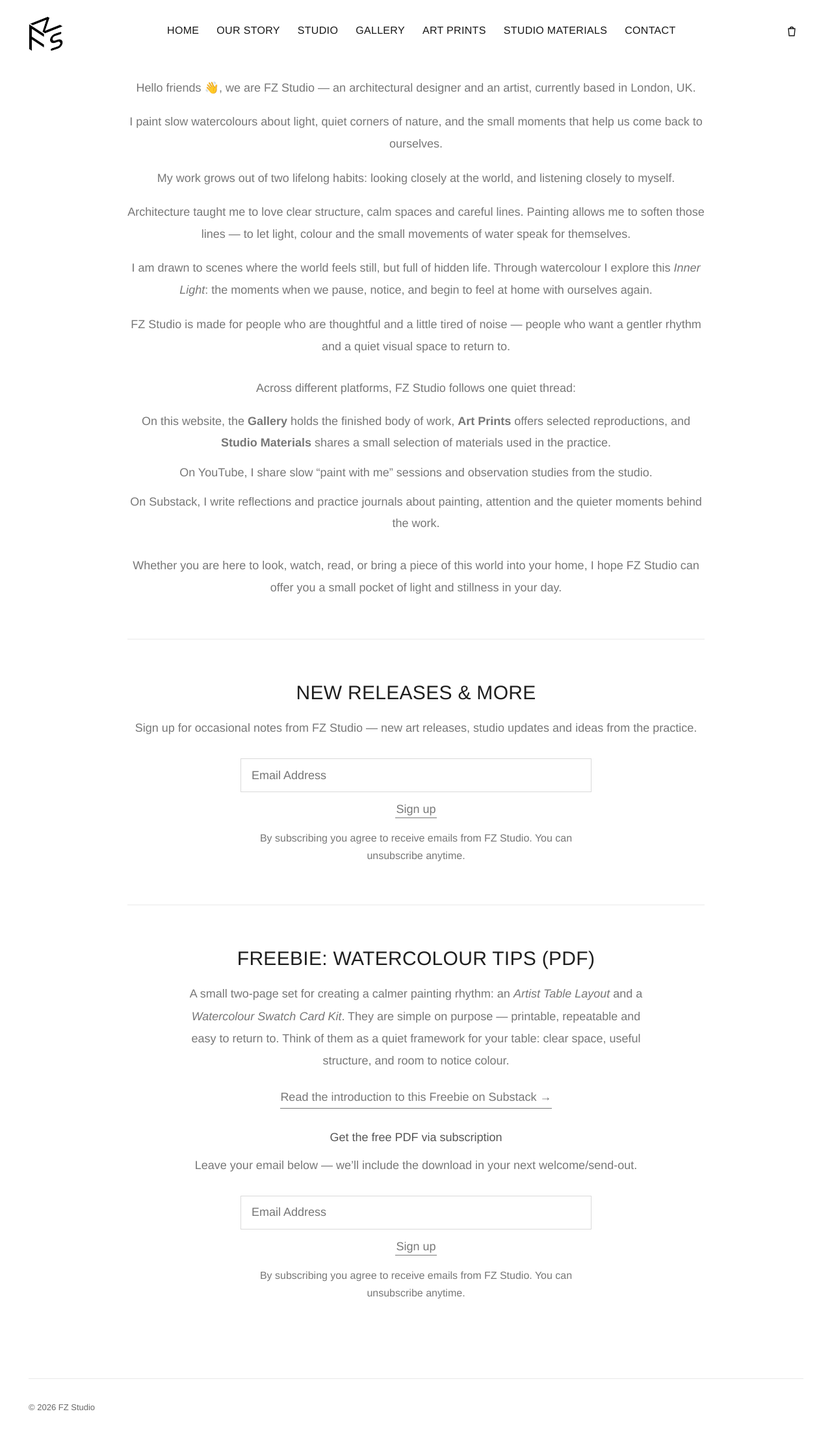
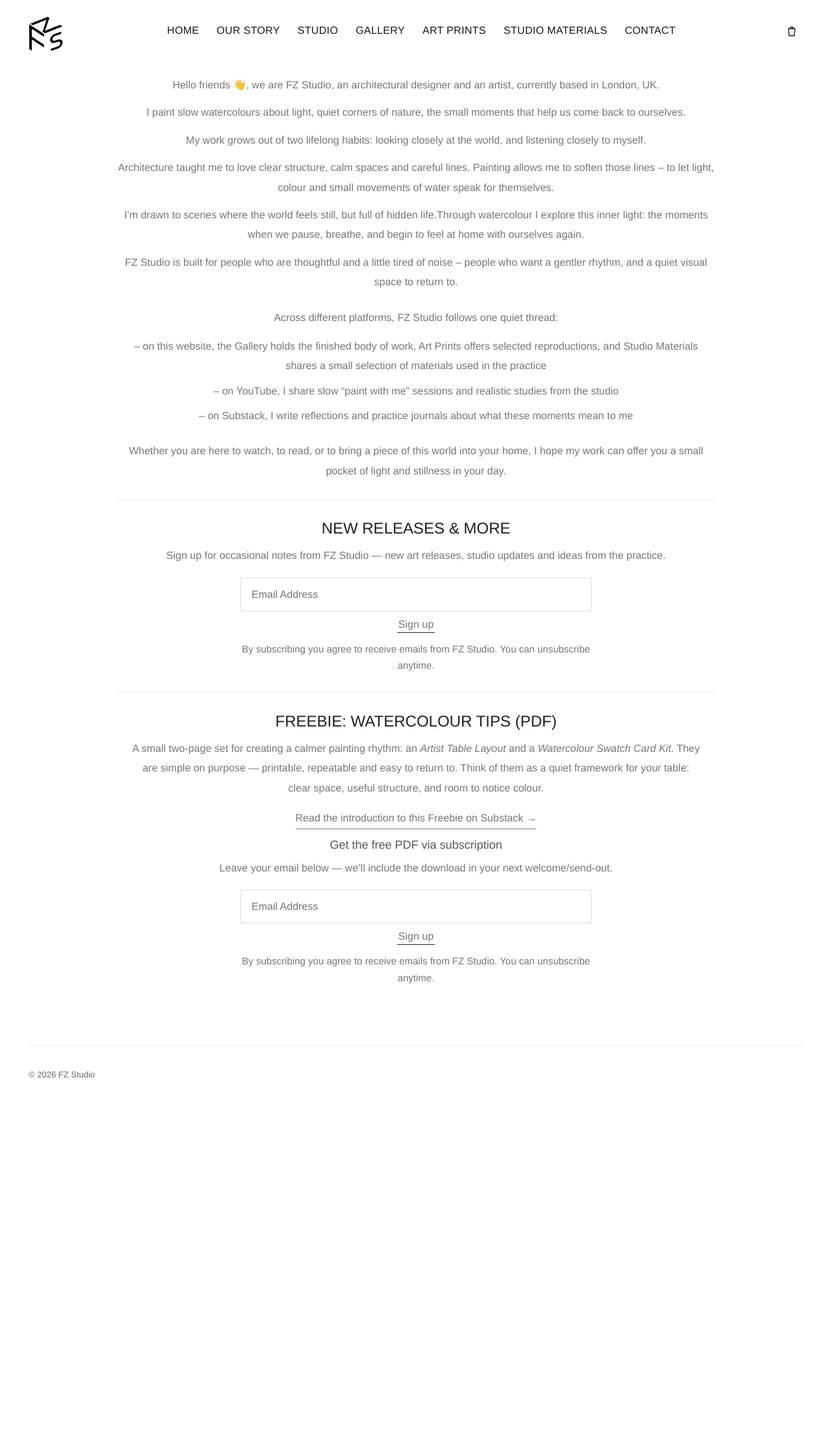
Before and after one commit to Leondecoding/fz-studio-v2, a Jekyll site: the page built from our-story.html, in a window 1280 px wide. Shown: the whole page at 65% size. Built offline with Jekyll 4.4.1, drawn with Linux system fonts in a browser that asks for light colours; after the commit the page ends 1707 px from its top, so only the background shows below that.

Commit message:
Update our-story.html

```diff
--- a/our-story.html
+++ b/our-story.html
@@ -5,10 +5,12 @@ permalink: /our-story/
 ---
 
 <style>
+  /* Match the original Our Story page proportions */
   #our-story-page {
+    width: calc(100% - 32px);
     max-width: 920px;
     margin: 0 auto;
-    padding: 10px 16px 100px;
+    padding: 8px 0 80px;
     text-align: center;
   }
 
@@ -17,42 +19,51 @@ permalink: /our-story/
     margin: 0 auto;
   }
 
+  /* Original-style body copy: regular, mid-grey, compact */
   #our-story-page p {
-    margin: 0 auto 18px;
-    font-size: 18px;
-    font-weight: 500;
+    margin: 0 auto 12px;
+    font-size: 16px;
+    font-weight: 400;
     line-height: 1.9;
-    color: #777;
+    color: #767676;
   }
 
   #our-story-page .platform-thread {
-    margin-top: 30px;
+    margin-top: 24px;
   }
 
   #our-story-page .platform-thread p {
-    margin-bottom: 10px;
+    margin-bottom: 8px;
   }
 
   #our-story-page .platform-list {
-    max-width: 880px;
-    margin: 18px auto 0;
+    max-width: 920px;
+    margin: 14px auto 0;
     padding: 0;
     list-style: none;
   }
 
   #our-story-page .platform-list li {
-    margin: 0 0 12px;
-    font-size: 18px;
-    font-weight: 500;
-    line-height: 1.85;
-    color: #777;
+    margin: 0 0 8px;
+    font-size: 16px;
+    font-weight: 400;
+    line-height: 1.9;
+    color: #767676;
+  }
+
+  #our-story-page .platform-list strong {
+    font-weight: 400;
+  }
+
+  #our-story-page em {
+    color: inherit;
   }
 
   #our-story-page .story-divider {
-    width: 100%;
-    margin: 62px auto;
+    max-width: 920px;
+    margin: 28px auto;
     border: 0;
-    border-top: 1px solid var(--line);
+    border-top: 1px solid #eee;
   }
 
   #our-story-page .story-section {
@@ -60,60 +71,61 @@ permalink: /our-story/
     margin: 0 auto;
   }
 
+  /* Headings stay clearly above the grey body copy, like the original */
   #our-story-page .story-section h2 {
-    margin: 0 0 18px;
-    font-size: 30px;
-    font-weight: 500;
+    margin: 0 0 12px;
+    font-size: 24px;
+    font-weight: 400;
     line-height: 1.3;
-    letter-spacing: .01em;
+    letter-spacing: 0;
     color: #1f1f1f;
   }
 
   #our-story-page .story-section h3 {
-    margin: 32px 0 12px;
+    margin: 12px 0 8px;
     font-size: 18px;
-    font-weight: 500;
+    font-weight: 400;
     line-height: 1.4;
     color: #555;
   }
 
   #our-story-page .signup-note {
     max-width: 880px;
-    color: #777;
+    color: #767676;
   }
 
   #our-story-page .nl-wrap {
     max-width: 540px;
-    margin: 30px auto 0;
+    margin: 18px auto 0;
   }
 
   #our-story-page .nl-input {
     width: 100%;
     height: 52px;
     padding: 0 16px;
-    border: 1px solid #d9d9d9;
+    border: 1px solid #ddd;
     border-radius: 0;
     background: #fff;
-    color: #777;
-    font-size: 18px;
-    font-weight: 500;
+    color: #767676;
+    font-size: 16px;
+    font-weight: 400;
     box-sizing: border-box;
     outline: none;
   }
 
   #our-story-page .nl-input:focus {
-    border-color: #777;
+    border-color: #999;
   }
 
   #our-story-page .nl-submit {
-    margin: 13px 0 4px;
-    padding: 4px 1px;
+    margin: 8px 0 2px;
+    padding: 4px 2px;
     border: 0;
-    border-bottom: 1px solid currentColor;
+    border-bottom: 1px solid #222;
     background: none;
-    color: #777;
-    font-size: 18px;
-    font-weight: 500;
+    color: #767676;
+    font-size: 16px;
+    font-weight: 400;
     line-height: 1;
     cursor: pointer;
   }
@@ -125,8 +137,8 @@ permalink: /our-story/
 
   #our-story-page .nl-msg {
     display: none;
-    margin: 10px 0 0;
-    font-size: 14px;
+    margin: 6px 0 0;
+    font-size: 15px;
   }
 
   #our-story-page .nl-msg.ok {
@@ -138,20 +150,21 @@ permalink: /our-story/
   }
 
   #our-story-page .subscription-note {
-    margin-top: 13px;
-    color: #777;
-    font-size: 16px;
-    font-weight: 500;
+    margin-top: 10px;
+    color: #767676;
+    font-size: 15px;
+    font-weight: 400;
     line-height: 1.7;
   }
 
   #our-story-page .freebie-copy {
-    max-width: 700px;
+    max-width: 880px;
   }
 
   #our-story-page .story-link {
     display: inline-block;
     margin-top: 4px;
+    color: #767676;
     text-decoration: none;
     border-bottom: 1px solid currentColor;
   }
@@ -168,48 +181,45 @@ permalink: /our-story/
 
   @media (max-width: 760px) {
     #our-story-page {
-      width: auto;
-      padding: 8px 20px 80px;
-    }
-
-    #our-story-page .story-divider {
-      margin: 48px auto;
-    }
-
-    #our-story-page .story-section h2 {
-      font-size: 26px;
+      width: calc(100% - 32px);
+      padding: 8px 0 64px;
     }
 
     #our-story-page p,
     #our-story-page .platform-list li {
-      font-size: 17px;
+      font-size: 16px;
+    }
+
+    #our-story-page .story-section h2 {
+      font-size: 22px;
     }
   }
 </style>
 
 <article id="our-story-page">
-  <section class="story-intro" aria-label="Our Story">    <p>Hello friends 👋, we are FZ Studio — an architectural designer and an artist, currently based in London, UK.</p>
+  <section class="story-intro" aria-label="Our Story">
+    <p>Hello friends 👋, we are FZ Studio, an architectural designer and an artist, currently based in London, UK.</p>
 
-    <p>I paint slow watercolours about light, quiet corners of nature, and the small moments that help us come back to ourselves.</p>
+    <p>I paint slow watercolours about light, quiet corners of nature, the small moments that help us come back to ourselves.</p>
 
     <p>My work grows out of two lifelong habits: looking closely at the world, and listening closely to myself.</p>
 
-    <p>Architecture taught me to love clear structure, calm spaces and careful lines. Painting allows me to soften those lines — to let light, colour and the small movements of water speak for themselves.</p>
+    <p>Architecture taught me to love clear structure, calm spaces and careful lines. Painting allows me to soften those lines – to let light, colour and small movements of water speak for themselves.</p>
 
-    <p>I am drawn to scenes where the world feels still, but full of hidden life. Through watercolour I explore this <em>Inner Light</em>: the moments when we pause, notice, and begin to feel at home with ourselves again.</p>
+    <p>I’m drawn to scenes where the world feels still, but full of hidden life.Through watercolour I explore this inner light: the moments when we pause, breathe, and begin to feel at home with ourselves again.</p>
 
-    <p>FZ Studio is made for people who are thoughtful and a little tired of noise — people who want a gentler rhythm and a quiet visual space to return to.</p>
+    <p>FZ Studio is built for people who are thoughtful and a little tired of noise – people who want a gentler rhythm, and a quiet visual space to return to.</p>
 
     <div class="platform-thread">
       <p>Across different platforms, FZ Studio follows one quiet thread:</p>
       <ul class="platform-list">
-        <li>On this website, the <strong>Gallery</strong> holds the finished body of work, <strong>Art Prints</strong> offers selected reproductions, and <strong>Studio Materials</strong> shares a small selection of materials used in the practice.</li>
-        <li>On YouTube, I share slow “paint with me” sessions and observation studies from the studio.</li>
-        <li>On Substack, I write reflections and practice journals about painting, attention and the quieter moments behind the work.</li>
+        <li>– on this website, the Gallery holds the finished body of work, Art Prints offers selected reproductions, and Studio Materials shares a small selection of materials used in the practice</li>
+        <li>– on YouTube, I share slow “paint with me” sessions and realistic studies from the studio</li>
+        <li>– on Substack, I write reflections and practice journals about what these moments mean to me</li>
       </ul>
     </div>
 
-    <p style="margin-top:30px;">Whether you are here to look, watch, read, or bring a piece of this world into your home, I hope FZ Studio can offer you a small pocket of light and stillness in your day.</p>
+    <p style="margin-top:24px;">Whether you are here to watch, to read, or to bring a piece of this world into your home, I hope my work can offer you a small pocket of light and stillness in your day.</p>
   </section>
 
   <hr class="story-divider">
```
